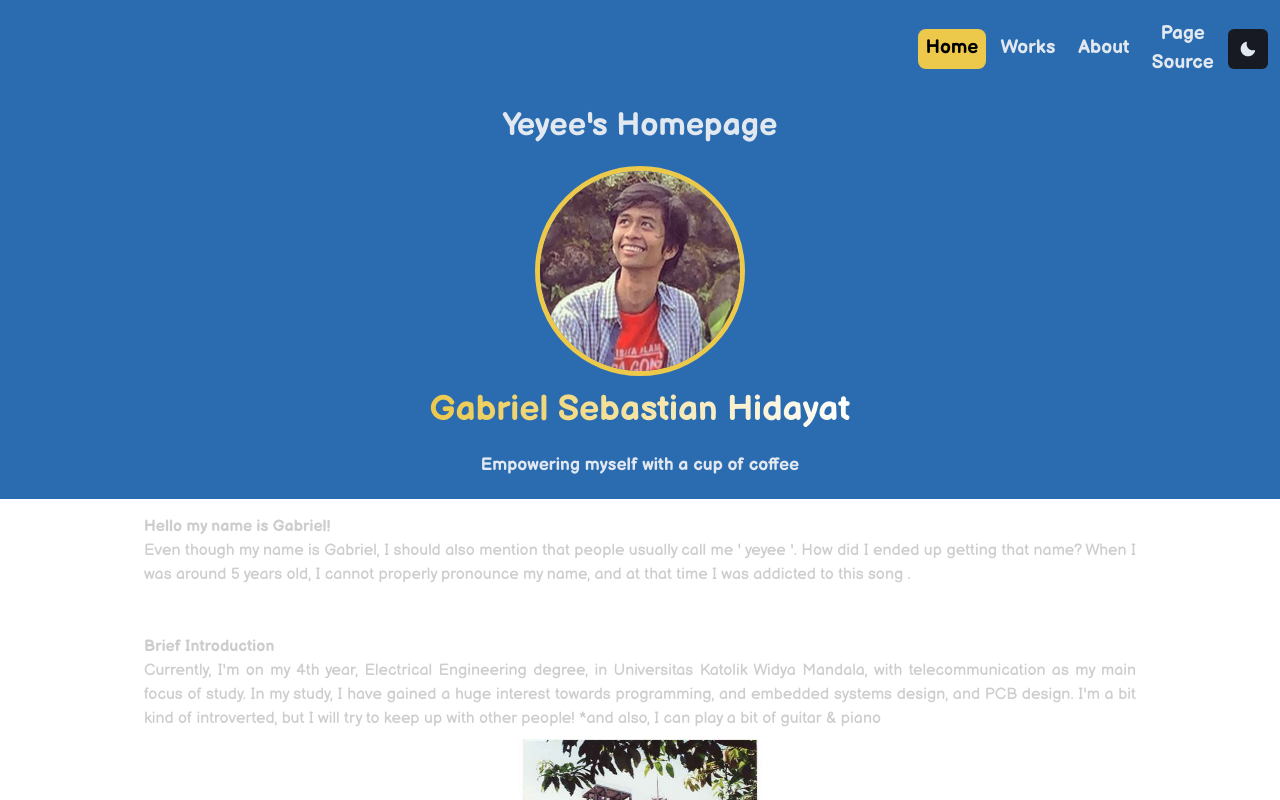
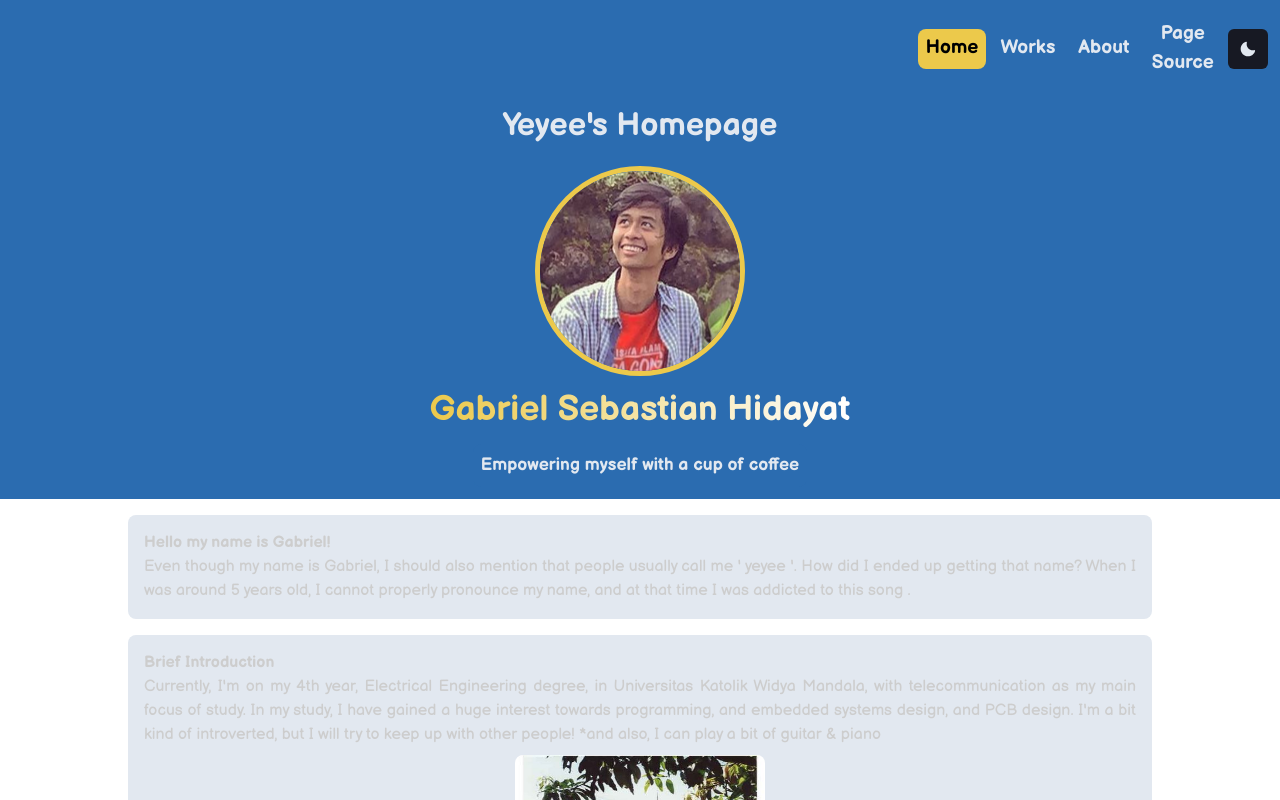
Before and after one commit to yeyee2901/my-website, a React (Create React App) app: page / in a window 1280 px wide. Shown: the top 800 px of the page. Built offline with nearby package versions, Linux system fonts and the light colour scheme.

Commit message:
ADD: theme toggle support pt.3 box_section DONE

```diff
--- a/src/components/box_section.jsx
+++ b/src/components/box_section.jsx
@@ -1,10 +1,13 @@
-import { Box } from '@chakra-ui/react'
-import MyColor from '../colors'
+import { Box, useColorModeValue } from '@chakra-ui/react'
+import MyColors from '../colors'
 
-const BoxSection = ({ children, ...props }) => (
-  <Box p={4} bg={MyColor.semi_dark} borderRadius="lg" w="80%" {...props}>
-    {children}
-  </Box>
-)
+const BoxSection = ({ children, ...props }) => {
+  const bg = useColorModeValue(MyColors.light.bg2, MyColors.dark.bg2)
+  return (
+    <Box p={4} bg={bg} borderRadius="lg" w="80%" {...props} mt={4}>
+      {children}
+    </Box>
+  )
+}
 
 export default BoxSection
```
